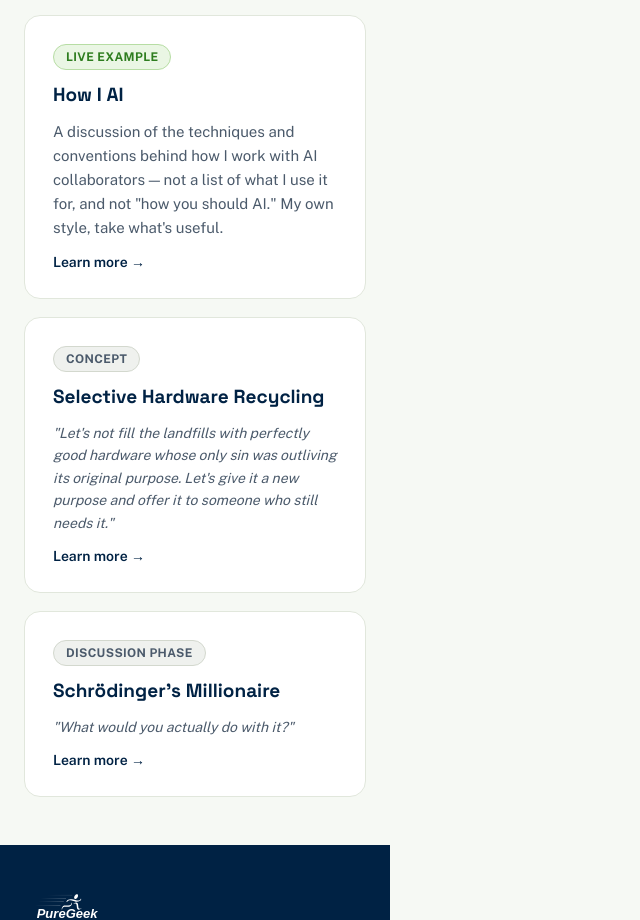
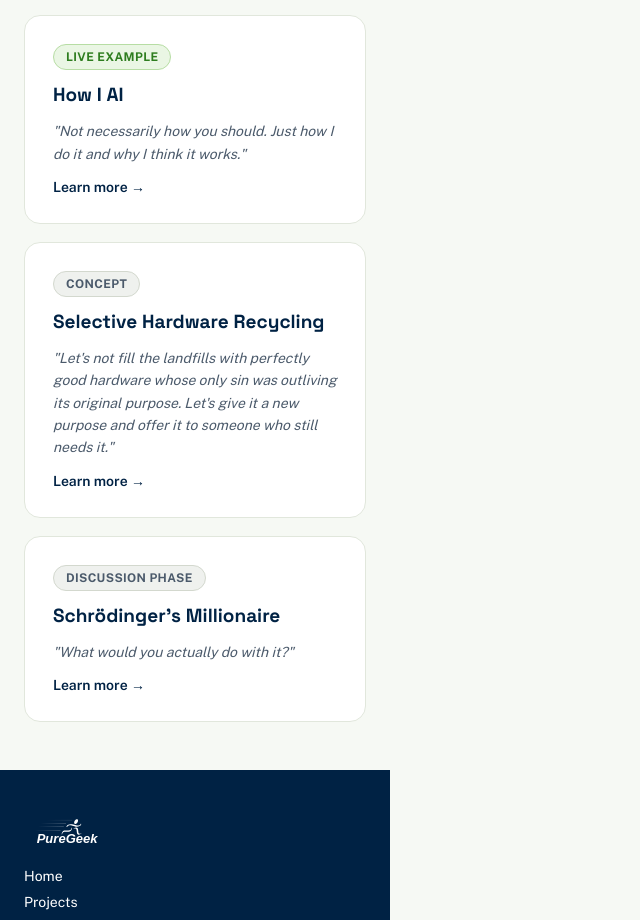
Before and after one commit to tigloki/puregeek_website, a plain HTML site: page app/static/Projects-Mobile.html in a window 1280 px wide. Shown: the part 1066-1986 px from the top of the page, without its empty margins (0-640 px from the left). Drawn offline with nearby package versions, Linux system fonts and the light colour scheme.

Commit message:
OLNC: add How I AI tagline (detail page + roster card, matching)

```diff
--- a/app/static/Projects-Mobile.html
+++ b/app/static/Projects-Mobile.html
@@ -54,7 +54,7 @@
     <a href="HowIAI-Mobile.html" class="card card-link" style="text-decoration:none;">
       <span class="badge badge-live">Live Example</span>
       <h3 style="font-size:19px;">How I AI</h3>
-      <p style="font-size:15px;color:var(--ink-soft);">A discussion of the techniques and conventions behind how I work with AI collaborators — not a list of what I use it for, and not "how you should AI." My own style, take what's useful.</p>
+      <p style="font-size:14px;font-style:italic;color:var(--ink-soft);">"Not necessarily how <em>you</em> should. Just how I do it and why I think it works."</p>
       <span style="font-weight:600;font-size:14px;color:var(--navy);">Learn more →</span>
     </a>
 
```
Also changed, not shown: app/static/HowIAI-Desktop.html (+1 -0 lines), app/static/HowIAI-Mobile.html (+1 -0 lines), app/static/Projects-Desktop.html (+1 -1 lines).
